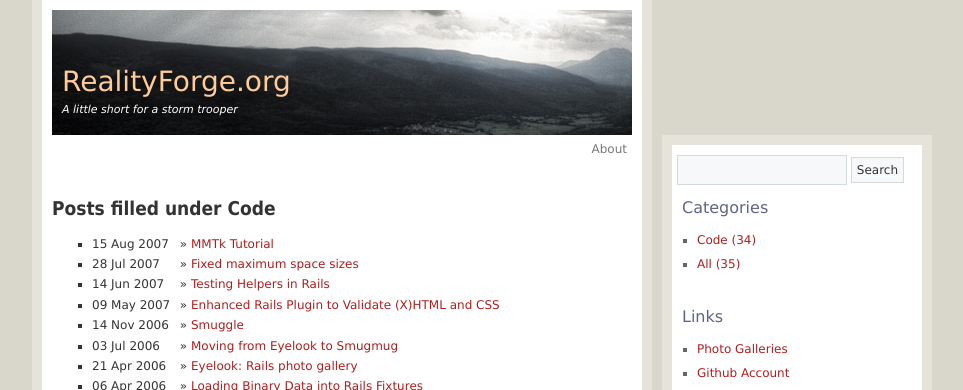
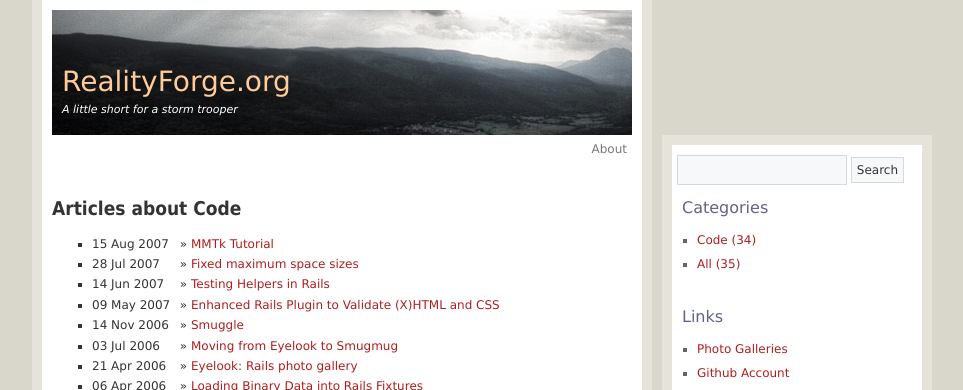
Before and after one commit to realityforge/blog, a Jekyll site: the page built from categories/code.html, in a window 1280 px wide. Shown: the top 390 px of the page, without its empty margins (203-1166 px from the left). Built offline with Jekyll 4.4.1, drawn with Linux system fonts in a browser that asks for light colours; Markdown is read by kramdown in place of the engine named in the settings.

Commit message:
Improve the title of archive pages

```diff
--- a/categories/all.html
+++ b/categories/all.html
@@ -1,6 +1,6 @@
 ---
 layout: page
-title: All Posts
+title: All Articles
 ---
 <h1>{{ page.title }}</h1>
 <ul class="article_list">
--- a/categories/code.html
+++ b/categories/code.html
@@ -1,6 +1,6 @@
 ---
 layout: page
-title: Posts filled under Code
+title: Articles about Code
 ---
 <h1>{{ page.title }}</h1>
 <ul class="article_list">
```
